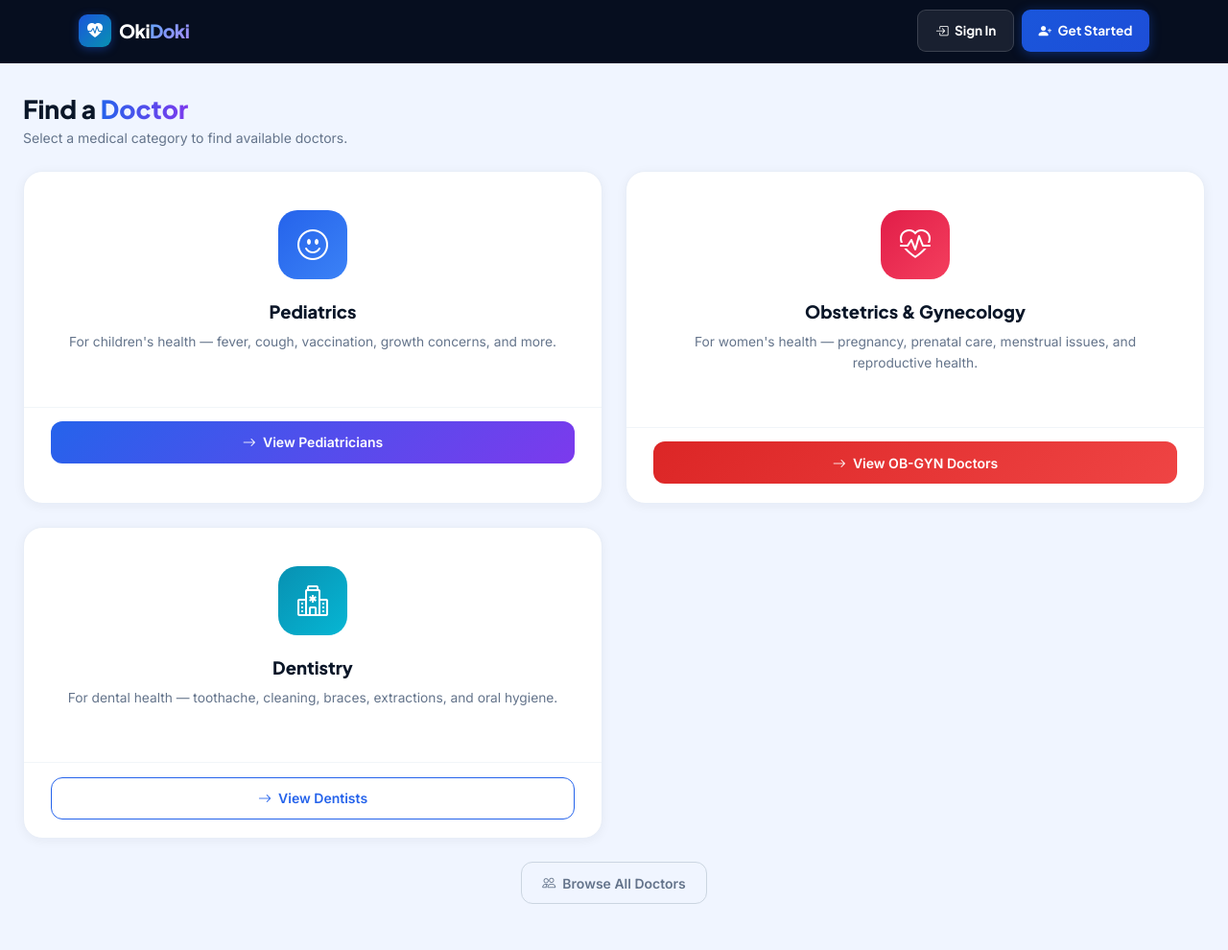
After one commit to alanjenkinspaloga-byte/appointment-system2, a Django app: page /browse/categories/ in a window 1280 px wide. The commit adds this page. Shown: the whole page at 96% size. Run offline with Django 4.2, Linux system fonts and the light colour scheme.

Commit message:
feat: create standalone doctor browsing pages for homepage
- Add CategorySelectStandaloneView for browsing doctor categories without sidebar
- Add DoctorListStandaloneView for browsing doctor lists without sidebar
- Create doctor_list_standalone.html template (always full-width)
- Create category_select_standalone.html template (no sidebar)
- Add new URL routes: browse/categories/ and browse/doctors/
- Update homepage specialty links to use standalone URLs
- Maintains existing patient dashboard doctor browsing experience
- Non-authenticated users get clean browsing experience from homepage
- Authenticated patients still have sidebar access from dashboard

```diff
--- a/appointments/urls.py
+++ b/appointments/urls.py
@@ -110,6 +110,13 @@ urlpatterns = [
          views.CategorySelectView.as_view(), name='category_select'),
     path('patient/doctors/',
          views.DoctorListView.as_view(), name='doctor_list'),
+
+    # ---- STANDALONE DOCTOR BROWSING (for homepage links) ----
+    path('browse/categories/',
+         views.CategorySelectStandaloneView.as_view(), name='category_select_standalone'),
+    path('browse/doctors/',
+         views.DoctorListStandaloneView.as_view(), name='doctor_list_standalone'),
+
     path('patient/doctors/<int:doctor_id>/schedule/',
          views.DoctorScheduleView.as_view(), name='doctor_schedule'),
     path('patient/book/<int:availability_id>/',
--- a/appointments/views.py
+++ b/appointments/views.py
@@ -883,6 +883,50 @@ class CategorySelectView(View):
 class DoctorListView(View):
     """Patient views approved doctors, optionally filtered by category. No login required for browsing."""
     template_name = 'patient/doctor_list.html'
+
+    def get(self, request):
+        category = request.GET.get('category', '')
+        doctors = Doctor.objects.filter(is_approved=True).select_related(
+            'user', 'hospital', 'specialization_category',
+        )
+        if category:
+            doctors = doctors.filter(specialization__icontains=category)
+
+        # Build JSON for map
+        doctors_json = json.dumps([
+            {
+                'name': f"Dr. {d.user.get_full_name()}",
+                'specialization': d.specialization,
+                'hospital_name': d.hospital.name if d.hospital else '',
+                'hospital_address': d.hospital.address if d.hospital else '',
+                'city': d.hospital.city if d.hospital else '',
+                'lat': float(d.hospital.latitude) if d.hospital and d.hospital.latitude else None,
+                'lng': float(d.hospital.longitude) if d.hospital and d.hospital.longitude else None,
+                'fee': str(d.consultation_fee),
+                'pk': d.pk,
+                'linkedin_url': d.linkedin_url or '',
+            }
+            for d in doctors
+        ])
+
+        return render(request, self.template_name, {
+            'doctors': doctors,
+            'doctors_json': doctors_json,
+            'category': category,
+        })
+
+
+class CategorySelectStandaloneView(View):
+    """Standalone category select page for homepage visitors. No login required, no sidebar."""
+    template_name = 'patient/category_select_standalone.html'
+
+    def get(self, request):
+        return render(request, self.template_name)
+
+
+class DoctorListStandaloneView(View):
+    """Standalone doctor list page for homepage visitors. No login required, no sidebar."""
+    template_name = 'patient/doctor_list_standalone.html'
 
     def get(self, request):
         category = request.GET.get('category', '')
--- a/templates/home.html
+++ b/templates/home.html
@@ -669,7 +669,7 @@
                         </ul>
                     </div>
                     <div class="card-footer">
-                        <a href="{% url 'doctor_list' %}?category=Pediatrics" class="btn-spec btn btn-primary">
+                        <a href="{% url 'doctor_list_standalone' %}?category=Pediatrics" class="btn-spec btn btn-primary">
                             <i class="bi bi-arrow-right-circle-fill"></i> Find Pediatricians
                         </a>
                     </div>
@@ -694,7 +694,7 @@
                         </ul>
                     </div>
                     <div class="card-footer">
-                        <a href="{% url 'doctor_list' %}?category=Obstetrics" class="btn-spec btn btn-danger">
+                        <a href="{% url 'doctor_list_standalone' %}?category=Obstetrics" class="btn-spec btn btn-danger">
                             <i class="bi bi-arrow-right-circle-fill"></i> Find OB-GYN Doctors
                         </a>
                     </div>
@@ -719,7 +719,7 @@
                         </ul>
                     </div>
                     <div class="card-footer">
-                        <a href="{% url 'doctor_list' %}?category=Dentistry" class="btn-spec btn btn-info text-white">
+                        <a href="{% url 'doctor_list_standalone' %}?category=Dentistry" class="btn-spec btn btn-info text-white">
                             <i class="bi bi-arrow-right-circle-fill"></i> Find Dentists
                         </a>
                     </div>
--- /dev/null
+++ b/templates/patient/category_select_standalone.html
@@ -0,0 +1,59 @@
+{% extends 'base.html' %}
+{% block title %}Choose a Category{% endblock %}
+
+{% block content %}
+<div class="dash-page">
+  <div class="container-fluid px-3 px-lg-4">
+    <div class="row g-4">
+      <!-- Always full-width for standalone (no sidebar) -->
+      <div class="col-12">
+        <div class="mb-4">
+          <h1 class="dash-title">Find a <span>Doctor</span></h1>
+          <p class="dash-subtitle">Select a medical category to find available doctors.</p>
+        </div>
+        <div class="row g-4">
+          <div class="col-md-6">
+            <div class="cat-card">
+              <div class="cat-card-body">
+                <div class="cat-icon blue"><i class="bi bi-emoji-smile"></i></div>
+                <div class="cat-title">Pediatrics</div>
+                <p class="cat-desc">For children's health — fever, cough, vaccination, growth concerns, and more.</p>
+              </div>
+              <div class="cat-card-footer">
+                <a href="{% url 'doctor_list_standalone' %}?category=Pediatrics" class="btn-dash-primary w-100 justify-content-center"><i class="bi bi-arrow-right"></i> View Pediatricians</a>
+              </div>
+            </div>
+          </div>
+          <div class="col-md-6">
+            <div class="cat-card">
+              <div class="cat-card-body">
+                <div class="cat-icon rose"><i class="bi bi-heart-pulse"></i></div>
+                <div class="cat-title">Obstetrics & Gynecology</div>
+                <p class="cat-desc">For women's health — pregnancy, prenatal care, menstrual issues, and reproductive health.</p>
+              </div>
+              <div class="cat-card-footer">
+                <a href="{% url 'doctor_list_standalone' %}?category=Obstetrics" class="btn-dash-red w-100 justify-content-center"><i class="bi bi-arrow-right"></i> View OB-GYN Doctors</a>
+              </div>
+            </div>
+          </div>
+          <div class="col-md-6">
+            <div class="cat-card">
+              <div class="cat-card-body">
+                <div class="cat-icon teal"><i class="bi bi-hospital"></i></div>
+                <div class="cat-title">Dentistry</div>
+                <p class="cat-desc">For dental health — toothache, cleaning, braces, extractions, and oral hygiene.</p>
+              </div>
+              <div class="cat-card-footer">
+                <a href="{% url 'doctor_list_standalone' %}?category=Dentistry" class="btn-dash-outline w-100 justify-content-center"><i class="bi bi-arrow-right"></i> View Dentists</a>
+              </div>
+            </div>
+          </div>
+        </div>
+        <div class="text-center mt-4">
+          <a href="{% url 'doctor_list_standalone' %}" class="btn-dash-outline-muted"><i class="bi bi-people"></i> Browse All Doctors</a>
+        </div>
+      </div>
+    </div>
+  </div>
+</div>
+{% endblock %}
```
Also changed, not shown: templates/patient/doctor_list_standalone.html (added, +177 -0 lines).
